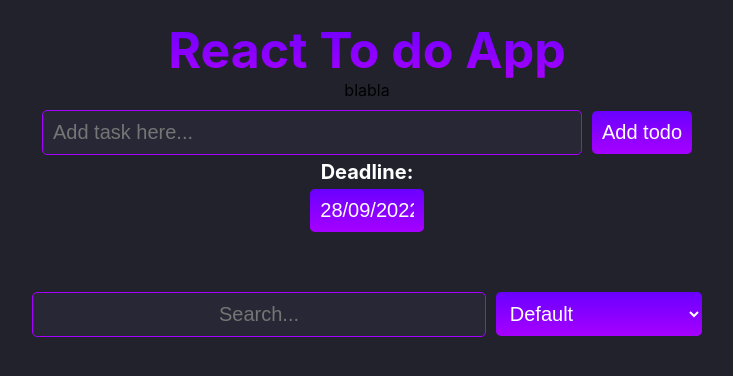
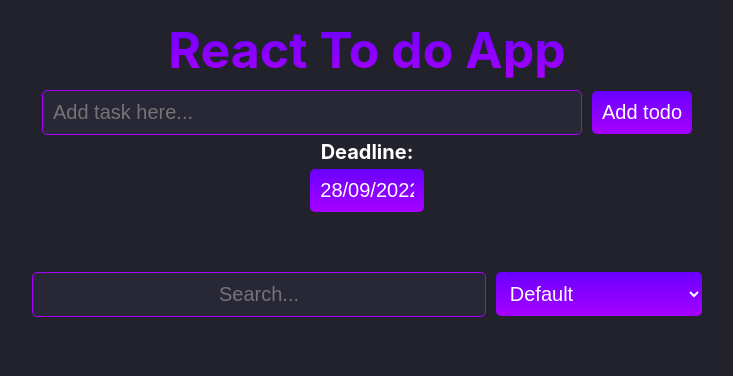
Before and after one commit to AdnanAvdic/ReactToDoApp, a React (Create React App) app in the folder to-do-app/: page / in a window 1280 px wide. Shown: the top 376 px of the page, without its empty margins (273-1006 px from the left). Built offline with nearby package versions, Linux system fonts and the light colour scheme.

Commit message:
Removed unnecessary text

```diff
--- a/to-do-app/src/App.js
+++ b/to-do-app/src/App.js
@@ -1,11 +1,10 @@
 import "./App.css";
 import TodoForm from "./components/TodoForm";
-/////////////////////////
+
 function App() {
   return (
     <div className="App">
       <h1 className="title">React To do App</h1>
-      blabla
       <TodoForm />
     </div>
   );
```
